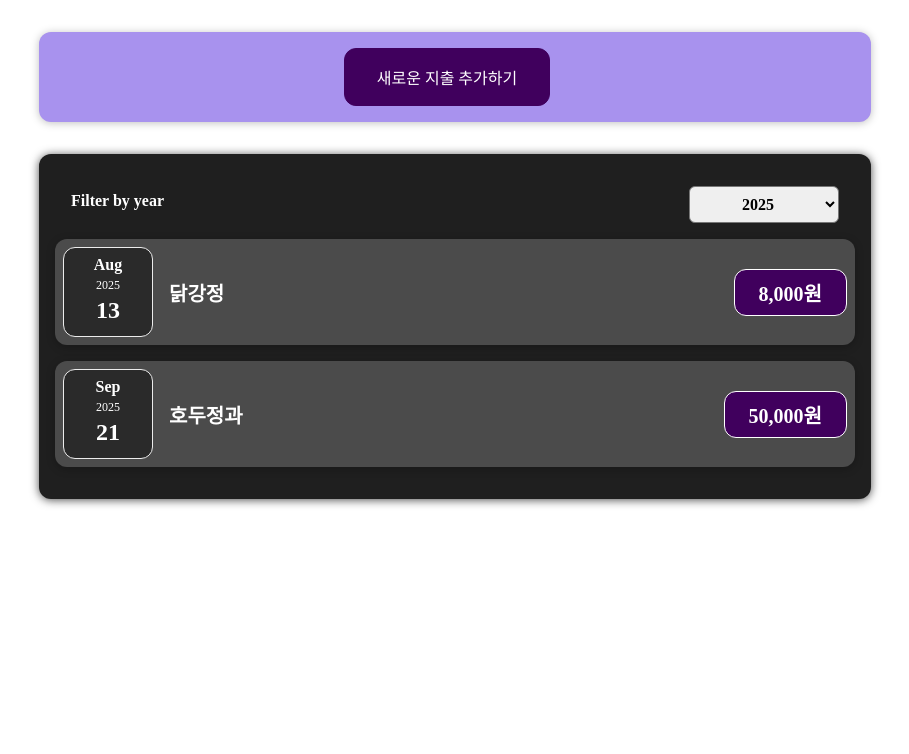
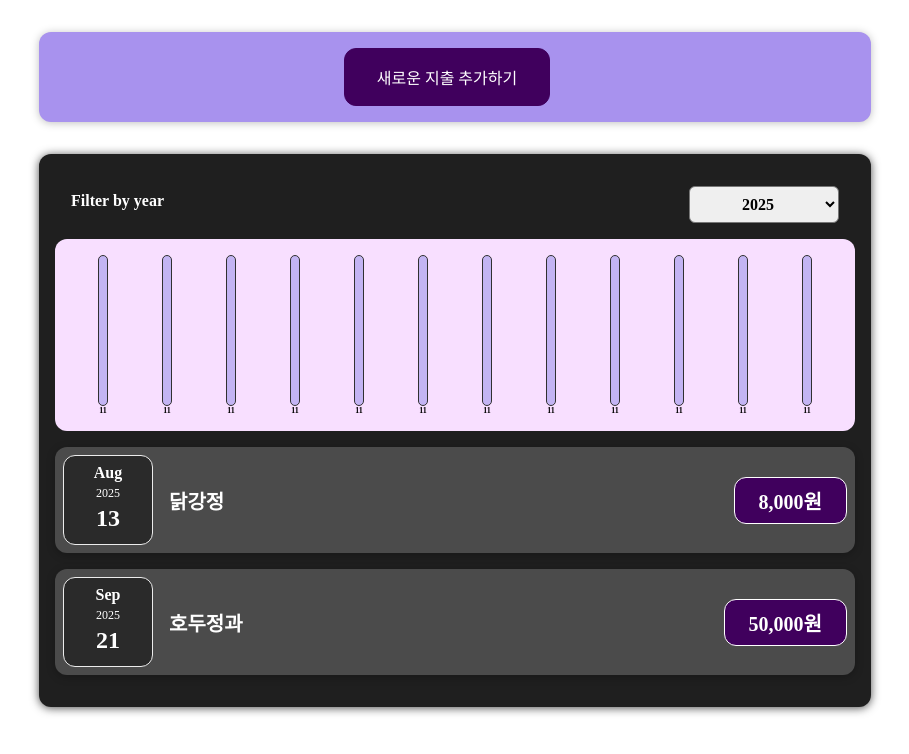
Before and after one commit to rlaban12/teacher-react-study202508, a React (Vite) app: page / in a window 1280 px wide. Shown: the top 754 px of the page, without its empty margins (185-1094 px from the left). Built offline with nearby package versions, Linux system fonts and the light colour scheme.

Commit message:
3-2-4. 차트 UI

```diff
--- /dev/null
+++ b/src/components/chart/Chart.css
@@ -0,0 +1,9 @@
+.chart {
+    padding: 1rem;
+    border-radius: 12px;
+    background-color: #f8dfff;
+    text-align: center;
+    display: flex;
+    justify-content: space-around;
+    height: 10rem;
+}
--- /dev/null
+++ b/src/components/chart/Chart.jsx
@@ -0,0 +1,24 @@
+import React from 'react';
+import ChartBar from './ChartBar';
+import './Chart.css';
+
+const Chart = () => {
+  return (
+    <div className='chart'>
+      <ChartBar />
+      <ChartBar />
+      <ChartBar />
+      <ChartBar />
+      <ChartBar />
+      <ChartBar />
+      <ChartBar />
+      <ChartBar />
+      <ChartBar />
+      <ChartBar />
+      <ChartBar />
+      <ChartBar />
+    </div>
+  );
+};
+
+export default Chart;
--- /dev/null
+++ b/src/components/chart/ChartBar.css
@@ -0,0 +1,30 @@
+.chart-bar {
+    height: 100%;
+    display: flex;
+    flex-direction: column;
+    align-items: center;
+}
+
+.chart-bar__inner {
+    height: 100%;
+    width: 100%;
+    border: 1px solid #313131;
+    border-radius: 12px;
+    background-color: #c3b4f3;
+    overflow: hidden;
+    display: flex;
+    flex-direction: column;
+    justify-content: flex-end;
+}
+
+.chart-bar__fill {
+    background-color: #4826b9;
+    width: 100%;
+    transition: all 0.3s ease-out;
+}
+
+.chart-bar__label {
+    font-weight: bold;
+    font-size: 0.5rem;
+    text-align: center;
+}
--- /dev/null
+++ b/src/components/chart/ChartBar.jsx
@@ -0,0 +1,16 @@
+import React from 'react';
+
+import './ChartBar.css';
+
+const ChartBar = () => {
+  return (
+    <div className='chart-bar'>
+      <div className='chart-bar__inner'>
+        <div className='chart-bar__fill'></div>
+      </div>
+      <div className='chart-bar__label'>11</div>
+    </div>
+  );
+};
+
+export default ChartBar;
--- /dev/null
+++ b/src/components/chart/ExpenseChart.jsx
@@ -0,0 +1,23 @@
+import React from 'react';
+import Chart from './Chart';
+
+const ExpenseChart = () => {
+  const chartDataPoints = [
+    { label: 'Jan', value: 0 },
+    { label: 'Feb', value: 0 },
+    { label: 'Mar', value: 0 },
+    { label: 'Apr', value: 0 },
+    { label: 'May', value: 0 },
+    { label: 'Jun', value: 0 },
+    { label: 'Jul', value: 0 },
+    { label: 'Aug', value: 0 },
+    { label: 'Sep', value: 0 },
+    { label: 'Oct', value: 0 },
+    { label: 'Nov', value: 0 },
+    { label: 'Dec', value: 0 },
+  ];
+
+  return <Chart />;
+};
+
+export default ExpenseChart;
--- a/src/components/expenses/ExpenseList.jsx
+++ b/src/components/expenses/ExpenseList.jsx
@@ -3,6 +3,7 @@
 import ExpenseItem from './ExpenseItem.jsx';
 import Card from '../ui/Card.jsx';
 import ExpenseFilter from './ExpenseFilter.jsx';
+import ExpenseChart from '../chart/ExpenseChart.jsx';
 
 const ExpenseList = ({ expenses: expenseList }) => {
 
@@ -37,6 +38,8 @@
   return (
     <Card className='expenses'>
       <ExpenseFilter onChangeFilter={onFilterChange} />
+      <ExpenseChart />
+
       {
         filteredExpenses.length > 0
         ? filteredExpenses
```
